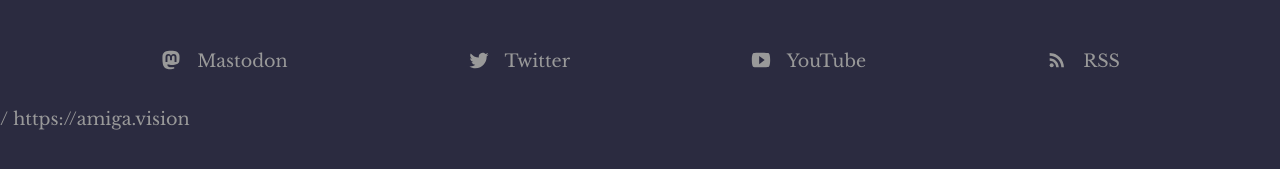
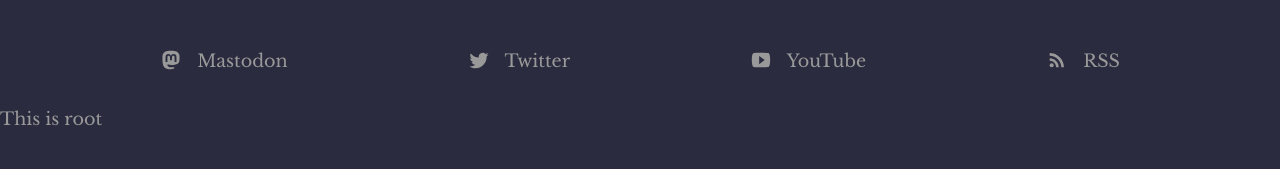
Before and after one commit to amigavision/amigavision.github.io, a Jekyll site: the page built from index.html, in a window 1280 px wide and 900 px high, scrolled down 5577 px. Shown: the part 720-889 px from the top of the window. Built offline with Jekyll 4.4.1, drawn with Linux system fonts in a browser that asks for light colours.

Commit message:
Update default.html

```diff
--- a/_layouts/default.html
+++ b/_layouts/default.html
@@ -49,9 +49,7 @@
 				</div>
 			</div>
 
-{{ page.url }}
-{{ site.baseurl }}
-{{ site.url }}
+{% if page.url %} This is root {% endif %}
 
 		</footer>
 		<script>
```
